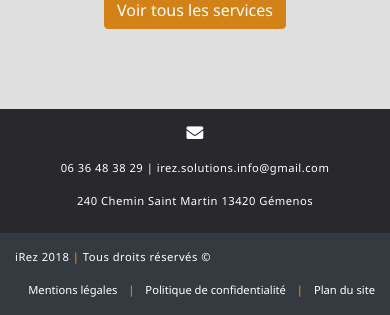
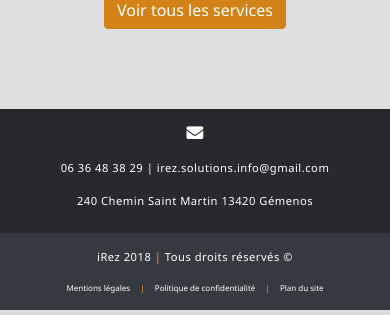
Before and after one commit to arthurb11/iRez, a PHP site: page / in a window 390 px wide. Shown: the part 3107-3422 px from the top of the page. Run offline with PHP 8.4, Linux system fonts and the light colour scheme; some libraries are stand-ins or nearby versions.

Commit message:
responsive footer

```diff
--- a/public/asserts/css/style.css
+++ b/public/asserts/css/style.css
@@ -552,6 +552,11 @@ button.navbar-toggler.bg-dark:active, button.navbar-toggler.bg-dark:focus  {
         font-size: 1.1rem;
     }
 
+    ul.list-inline, #sous-footer {
+        text-align: center !important;
+
+    }
+
 }
 
 
@@ -563,7 +568,17 @@ button.navbar-toggler.bg-dark:active, button.navbar-toggler.bg-dark:focus  {
 }
 
 
+
+
 /**************************************/
+
+@media screen and (min-width: 576px) and (max-width: 647px) {
+
+    ul.list-inline, #sous-footer {
+        font-size: 9px;
+    }
+
+}
 
 @media screen and (max-width: 576px) {
 
@@ -579,17 +594,18 @@ button.navbar-toggler.bg-dark:active, button.navbar-toggler.bg-dark:focus  {
     #services {
         padding-top: 15px;
     }
-
-    /* footer ul.list-inline {
-        text-align: center !important;
-        font-size: x-small;
-    } */
 }
 
 @media screen and (max-width: 425px) {
+
     #table-responsive {
         font-size: 11px;
     }
+
+    ul.list-inline {
+        font-size: 8px;
+    }
+
 }
 
 
--- a/view/templateView.php
+++ b/view/templateView.php
@@ -85,10 +85,10 @@
         </div>
         <div class="container-fluid bg-dark text-white pt-3" id="sous-footer">
             <div class="row">
-                <div class="col-md-6 col-sm-6" id="responsive-p">
+                <div class="col-sm-5 col-md-6 ">
                     <p>iRez 2018 <span class="barre_separation">|</span> Tous droits réservés ©</p>
                 </div>
-                <div class="col-md-6 col-sm-6 text-right">
+                <div class="text-right col-sm-7 col-md-6">
                     <ul class="list-inline">
                         <li class="list-inline-item cacher-element"><a href="/mentions-legales">Mentions légales</a></li>
                         <li class="list-inline-item barre_separation cacher-element">|</li>
```
